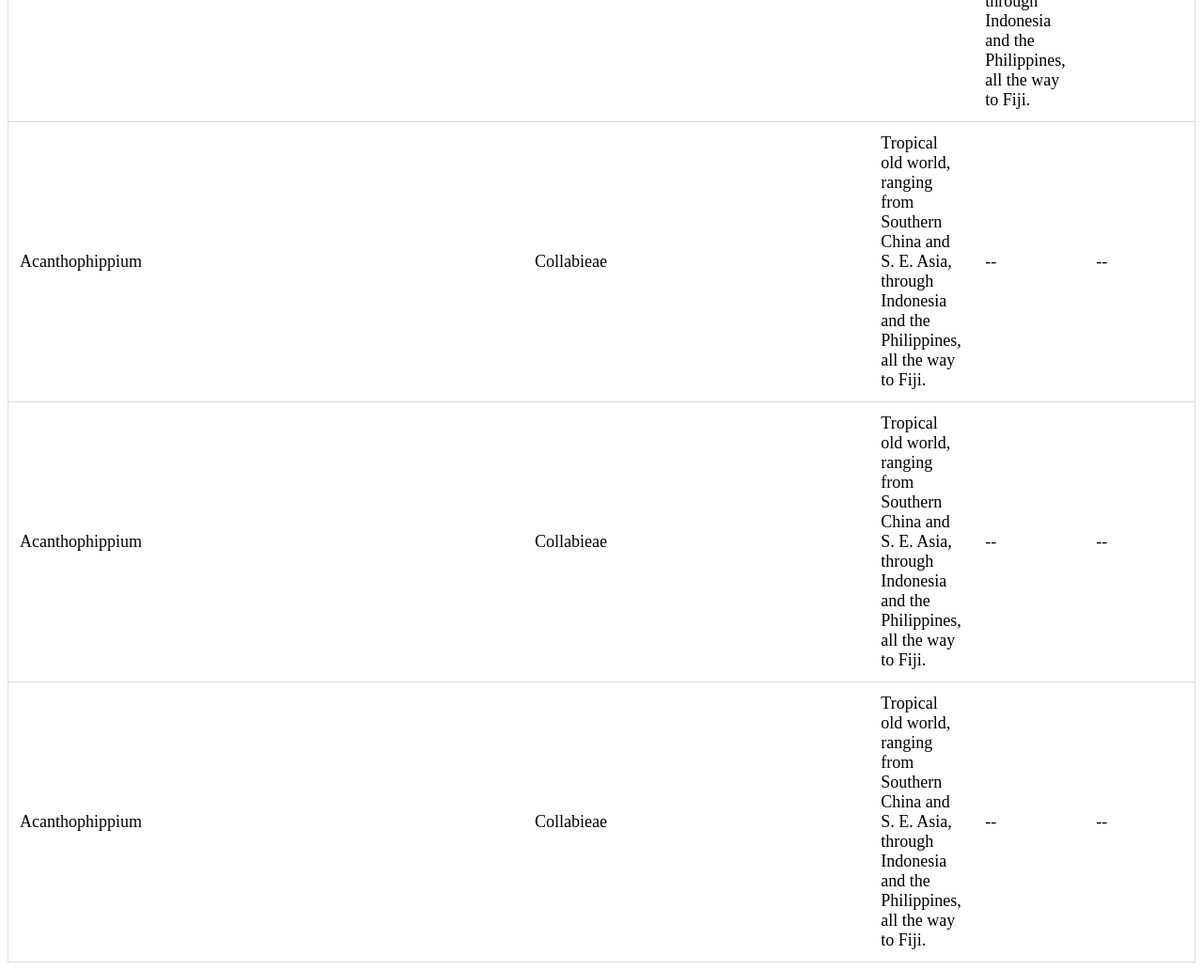
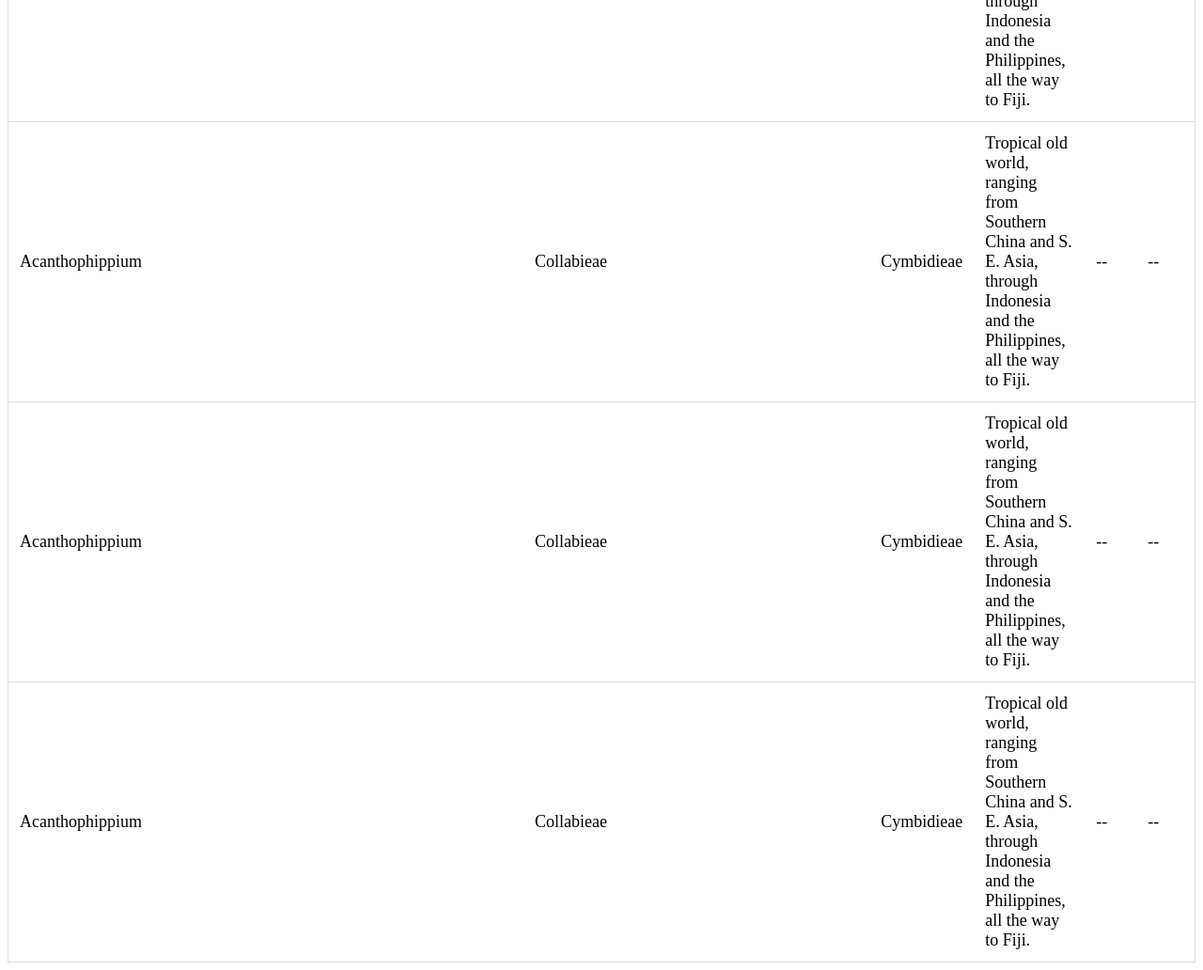
Before and after one commit to jace1084/Orchid-filter, a plain HTML site: page orchid-table.html in a window 1280 px wide. Shown: the part 300-1332 px from the top of the page at 94% size. Drawn offline with Linux system fonts and the light colour scheme.

Commit message:
added in subtribe row

```diff
--- a/orchid-table.html
+++ b/orchid-table.html
@@ -37,6 +37,7 @@
 
             <td>Acanthophippium</td> <!--Latin Name-->
             <td>Collabieae</td> <!--Tribe-->
+            <td>Cymbidieae </td> <!--Subtribe-->
             <td>Tropical old world, ranging from Southern China and S. E. Asia, through Indonesia and the Philippines,
                 all the way to Fiji.</td> <!--Distribution-->
             <td>--</td> <!--Size-->
@@ -47,6 +48,7 @@
 
             <td>Acanthophippium</td> <!--Latin Name-->
             <td>Collabieae</td> <!--Tribe-->
+            <td>Cymbidieae </td> <!--Subtribe-->
             <td>Tropical old world, ranging from Southern China and S. E. Asia, through Indonesia and the Philippines,
                 all the way to Fiji.</td> <!--Distribution-->
             <td>--</td> <!--Size-->
@@ -57,6 +59,7 @@
 
             <td>Acanthophippium</td> <!--Latin Name-->
             <td>Collabieae</td> <!--Tribe-->
+            <td>Cymbidieae </td> <!--Subtribe-->
             <td>Tropical old world, ranging from Southern China and S. E. Asia, through Indonesia and the Philippines,
                 all the way to Fiji.</td> <!--Distribution-->
             <td>--</td> <!--Size-->
```
